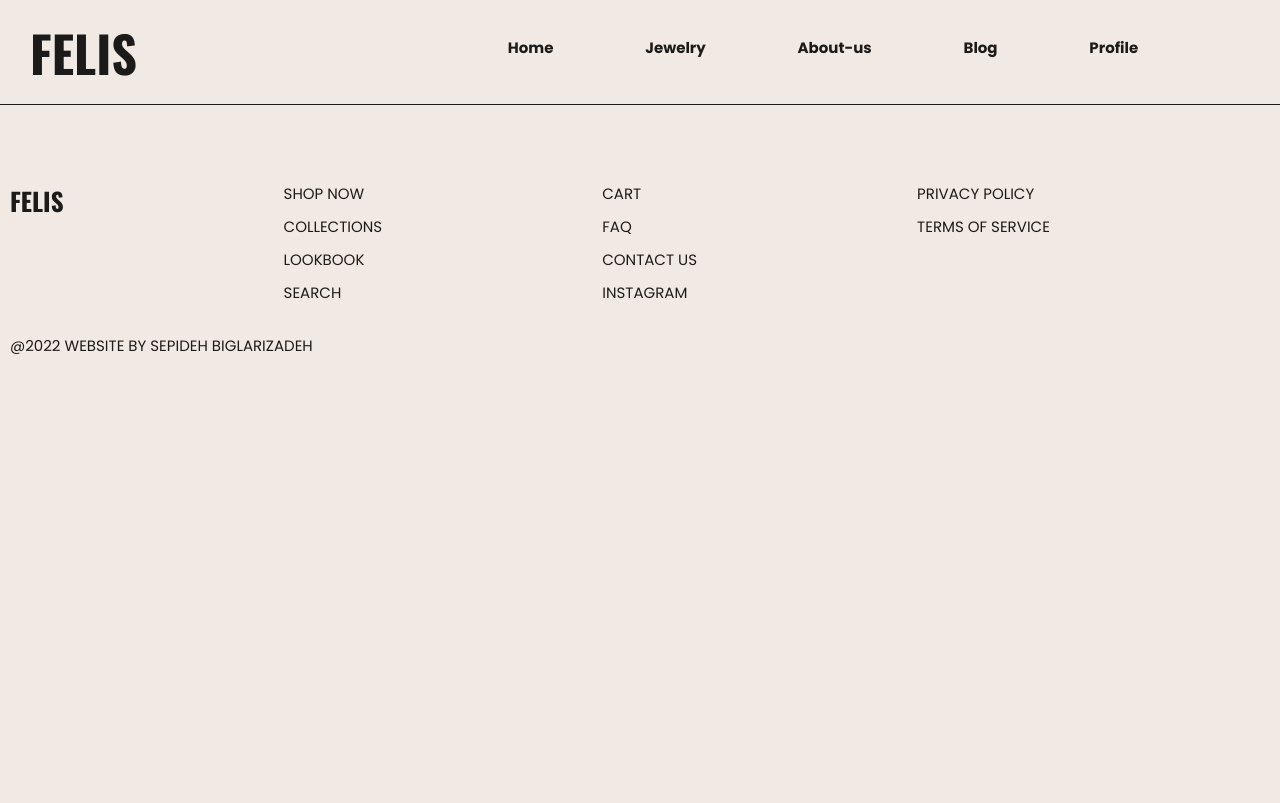
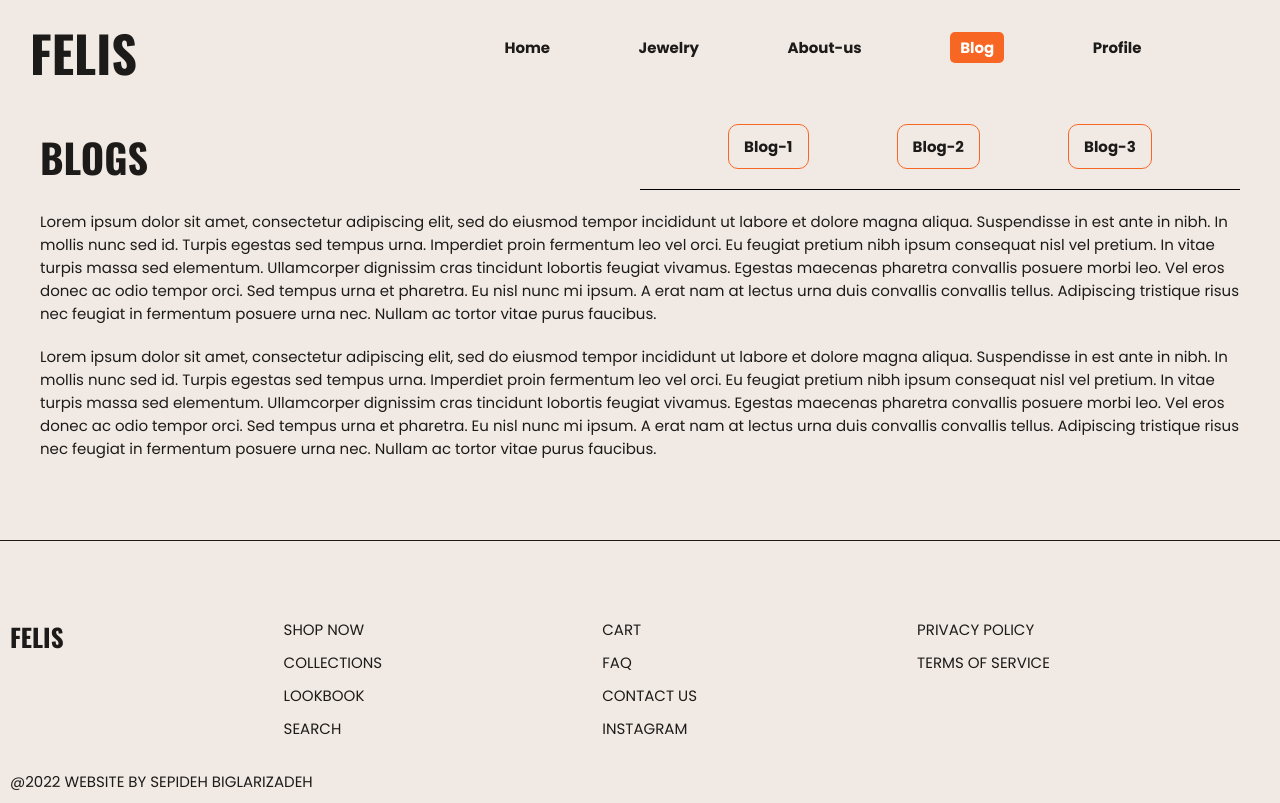
Before and after one commit to sepidehbiglarizadeh/Felis-SPA-, a React (Create React App) app: page /blogs in a window 1280 px wide. Built offline with nearby package versions, Linux system fonts and the light colour scheme.

Commit message:
add blogsPage

```diff
--- a/src/App.css
+++ b/src/App.css
@@ -7,12 +7,18 @@ body {
   color: #1d1b19;
   font-size: 1.5rem;
   position: relative;
+  max-height: 100vh;
 }
 
 h1,
 h2,
 h3 {
   font-family: "Oswald", sans-serif;
+}
+
+h3{
+  font-size: 4rem;
+  text-transform: uppercase;
 }
 
 a {
--- a/src/App.js
+++ b/src/App.js
@@ -1,6 +1,8 @@
 import { Route, Routes } from 'react-router-dom';
 import './App.css';
+import Blog from './components/Blog/Blog';
 import AboutUsPage from './components/pages/AboutUsPage/AboutUsPage';
+import BlogsPage from './components/pages/BlogsPage/BlogsPage';
 import HomePage from './components/pages/HomePage/HomePage';
 import JewelryPage from './components/pages/JewelryPage/JewelryPage';
 import Layout from './Layout/Layout';
@@ -12,6 +14,8 @@ function App() {
         <Route path='/' element={<HomePage/>}/>
         <Route path='/jewelry' element={<JewelryPage/>} />
         <Route path='/about-us' element={<AboutUsPage/>} />
+        <Route path='/blogs' element={<BlogsPage/>} />
+        <Route path='/blogs/:id' element={<Blog/>} />
       </Routes>
     </Layout>
   );
--- /dev/null
+++ b/src/components/Blog/Blog.js
@@ -0,0 +1,23 @@
+import { Link, useParams } from "react-router-dom";
+import styles from "./Blog.module.css";
+
+const Blog = () => {
+  let { id } = useParams();
+
+  return (
+    <section className={styles.blogContainer}>
+      <h4>Blog Detail- {id}</h4>
+      <p>
+        Lorem ipsum dolor sit amet, consectetur adipiscing elit, sed do eiusmod
+        tempor incididunt ut labore et dolore magna aliqua. Suspendisse in est
+        ante in nibh. In mollis nunc sed id. Turpis egestas sed tempus urna.
+        Imperdiet proin fermentum leo vel orci. Eu feugiat pretium nibh ipsum
+        consequat nisl vel pretium. In vitae turpis massa sed elementum.
+      </p>
+      <Link to={`/blogs/${parseInt(id) + 1}`} className={styles.link}>Go To Next Blog Page</Link>
+      <Link to="/blogs" className={styles.link}>Back to BlogsPage</Link>
+    </section>
+  );
+};
+
+export default Blog;
--- /dev/null
+++ b/src/components/Blog/Blog.module.css
@@ -0,0 +1,25 @@
+.blogContainer{
+    padding: 2rem 1rem;
+    display: flex;
+    flex-direction: column;
+}
+
+.blogContainer h4{
+    margin-bottom: 2rem;
+    text-transform: uppercase;
+}
+
+.blogContainer p{
+    margin-bottom: 2.5rem;
+}
+
+.link{
+    color: #b45309;
+    margin-bottom: 1rem;
+}
+
+@media screen and (min-width:640px) {
+    .blogContainer{
+        padding: 2rem 4rem;
+    }
+}
--- a/src/components/Navigation/Navigation.js
+++ b/src/components/Navigation/Navigation.js
@@ -7,7 +7,7 @@ const items = [
   { name: "Home", to: "/" },
   { name: "Jewelry", to: "/jewelry" },
   { name: "About-us", to: "/about-us" },
-  { name: "Blog", to: "/blog" },
+  { name: "Blog", to: "/blogs" },
   { name: "Profile", to: "/profile" },
 ];
 
--- /dev/null
+++ b/src/components/pages/BlogsPage/BlogsPage.js
@@ -0,0 +1,55 @@
+import { Link } from "react-router-dom";
+import styles from "./BlogsPage.module.css";
+
+const items = [
+  { name: "Blog-1", to: "/blogs/1" },
+  { name: "Blog-2", to: "/blogs/2" },
+  { name: "Blog-3", to: "/blogs/3" },
+];
+
+const BlogsPage = () => {
+  return (
+    <section className={styles.blogsContainer}>
+      <div className={styles.wrapper}>
+        <h3>Blogs</h3>
+        <ul className={styles.blogsList}>
+          {items.map((item) => {
+            return (
+              <li key={item.to}>
+                <Link to={item.to}>{item.name}</Link>
+              </li>
+            );
+          })}
+        </ul>
+      </div>
+      <p>
+        Lorem ipsum dolor sit amet, consectetur adipiscing elit, sed do eiusmod
+        tempor incididunt ut labore et dolore magna aliqua. Suspendisse in est
+        ante in nibh. In mollis nunc sed id. Turpis egestas sed tempus urna.
+        Imperdiet proin fermentum leo vel orci. Eu feugiat pretium nibh ipsum
+        consequat nisl vel pretium. In vitae turpis massa sed elementum.
+        Ullamcorper dignissim cras tincidunt lobortis feugiat vivamus. Egestas
+        maecenas pharetra convallis posuere morbi leo. Vel eros donec ac odio
+        tempor orci. Sed tempus urna et pharetra. Eu nisl nunc mi ipsum. A erat
+        nam at lectus urna duis convallis convallis tellus. Adipiscing tristique
+        risus nec feugiat in fermentum posuere urna nec. Nullam ac tortor vitae
+        purus faucibus.
+      </p>
+      <p>
+        Lorem ipsum dolor sit amet, consectetur adipiscing elit, sed do eiusmod
+        tempor incididunt ut labore et dolore magna aliqua. Suspendisse in est
+        ante in nibh. In mollis nunc sed id. Turpis egestas sed tempus urna.
+        Imperdiet proin fermentum leo vel orci. Eu feugiat pretium nibh ipsum
+        consequat nisl vel pretium. In vitae turpis massa sed elementum.
+        Ullamcorper dignissim cras tincidunt lobortis feugiat vivamus. Egestas
+        maecenas pharetra convallis posuere morbi leo. Vel eros donec ac odio
+        tempor orci. Sed tempus urna et pharetra. Eu nisl nunc mi ipsum. A erat
+        nam at lectus urna duis convallis convallis tellus. Adipiscing tristique
+        risus nec feugiat in fermentum posuere urna nec. Nullam ac tortor vitae
+        purus faucibus.
+      </p>
+    </section>
+  );
+};
+
+export default BlogsPage;
--- /dev/null
+++ b/src/components/pages/BlogsPage/BlogsPage.module.css
@@ -0,0 +1,47 @@
+.blogsContainer{
+    padding: 2rem 1rem;
+    margin-bottom: 4rem;
+}
+
+
+.blogsList{
+    display: flex;
+    justify-content: space-evenly;
+    margin-bottom: 2rem;
+    border-bottom: 1px solid #000;
+    padding-bottom: 2rem;
+}
+
+.blogsList li{
+    padding: 1rem 1.5rem;
+    border: 1px solid #f86624;
+    border-radius: 10px;
+    font-weight: bold;
+    transition: all 0.2s;
+}
+
+.blogsList li:hover{
+    background-color: #f86624;
+}
+
+.blogsContainer h3{
+    margin-bottom: 2rem;
+}
+
+.blogsContainer p{
+    margin-bottom: 2rem;
+}
+
+@media screen and (min-width:640px) {
+    .blogsContainer{
+        padding: 2rem 4rem;
+    }
+    .wrapper{
+        display: flex;
+        justify-content: space-between;
+        align-items: center;
+    }
+    .blogsList {
+        width: 50%;
+    }
+}
--- a/src/components/pages/JewelryPage/JewelryPage.module.css
+++ b/src/components/pages/JewelryPage/JewelryPage.module.css
@@ -21,6 +21,7 @@
 .jewelryItem img {
   width: 100%;
   height: 463px;
+  border-radius: 10px;
 }
 
 @media screen and (min-width: 640px) {
```
